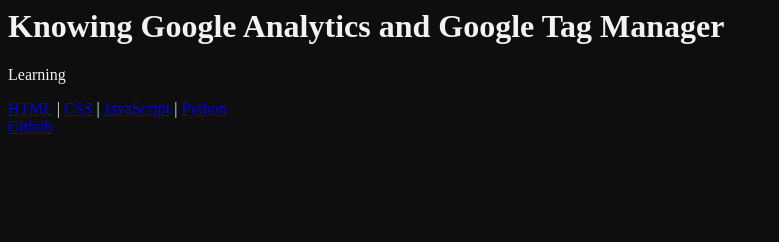
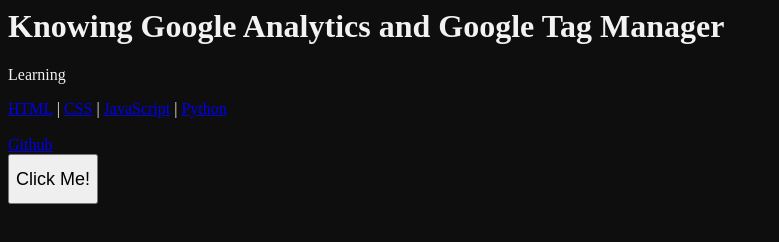
Before and after one commit to InfinityUnity/googleanaytics, a plain HTML site: page index.html in a window 1280 px wide. Shown: the whole page, without its empty margins (0-779 px from the left). Drawn offline with Linux system fonts and the light colour scheme.

Commit message:
add a button

```diff
--- a/index.css
+++ b/index.css
@@ -2,3 +2,8 @@ body {
   background-color: #0e0e0e;
   color: #f2f2f2;
 }
+
+button {
+  height: 50px;
+  font-size: large;
+}
--- a/index.html
+++ b/index.html
@@ -37,7 +37,9 @@
       <a href="js/index.html">JavaScript</a> |
       <a href="python/index.html">Python</a>
     </nav>
-
+    <br />
     <a href="https://github.com/InfinityUnity">Github</a>
+    <br />
+    <button>Click Me!</button>
   </body>
 </html>
```
